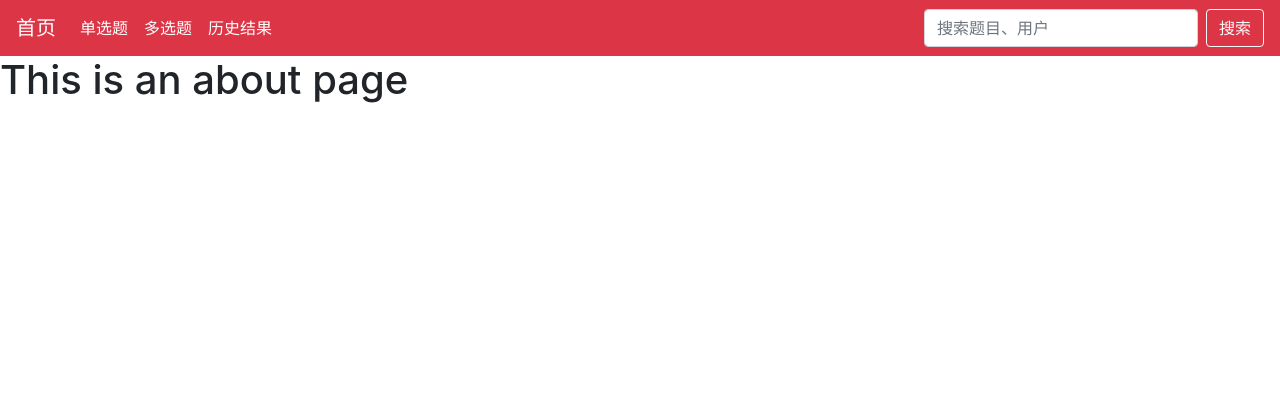
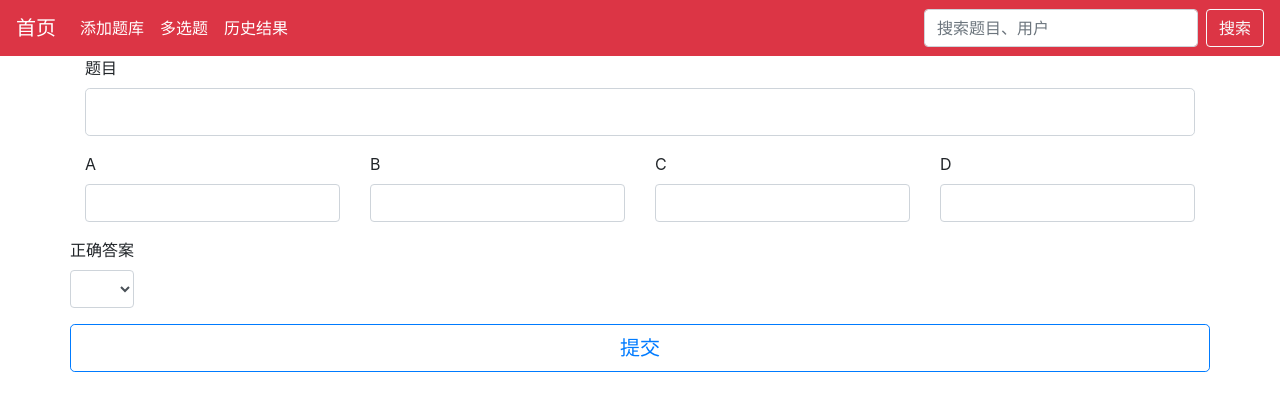
Before and after one commit to W200401J/testplatform, a Vue app: page /about in a window 1280 px wide. Shown: the top 410 px of the page. Built offline with nearby package versions, Linux system fonts and the light colour scheme.

Commit message:
完善页面
a

```diff
--- a/src/App.vue
+++ b/src/App.vue
@@ -17,7 +17,7 @@
       <ul class="navbar-nav mr-auto mt-2 mt-lg-0">
         <li class="nav-item active">
           <a class="nav-link" href="/about">
-            单选题
+            添加题库
           </a>
         </li>
         <li class="nav-item active">
--- a/src/views/About.vue
+++ b/src/views/About.vue
@@ -1,5 +1,15 @@
 <template>
   <div class="about">
-    <h1>This is an about page</h1>
+    <Mytext />
   </div>
 </template>
+
+
+<script>
+import Mytext from "../components/Mytext.vue";
+export default {
+  components: {
+    Mytext,
+  },
+};
+</script>
--- a/src/views/Home.vue
+++ b/src/views/Home.vue
@@ -1,18 +1,25 @@
 <template>
   <div class="home">
-    <img alt="Vue logo" src="../assets/logo.png">
-    <HelloWorld msg="Welcome to Your Vue.js App"/>
+    <div class="container">
+      <div class="jumbotron">
+        <Single  />
+      </div>
+    </div>
   </div>
 </template>
 
 <script>
 // @ is an alias to /src
-import HelloWorld from '@/components/HelloWorld.vue'
+import Single from "../components/Single.vue";
+export default {
+  name: "Home",
+  components: {
+    Single,
+  },
+  data() {
+    return {
 
-export default {
-  name: 'Home',
-  components: {
-    HelloWorld
-  }
-}
+    };
+  },
+};
 </script>
```
